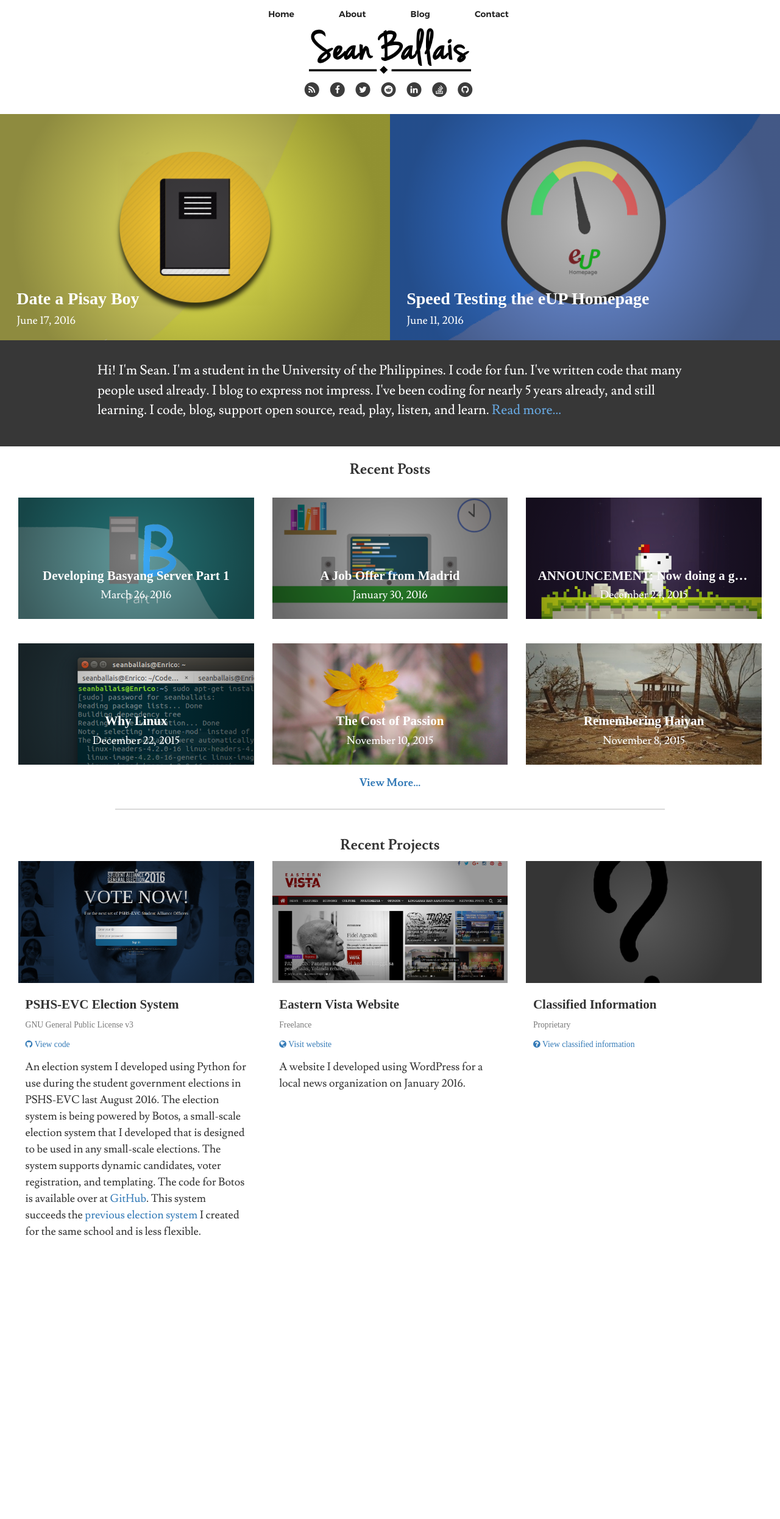
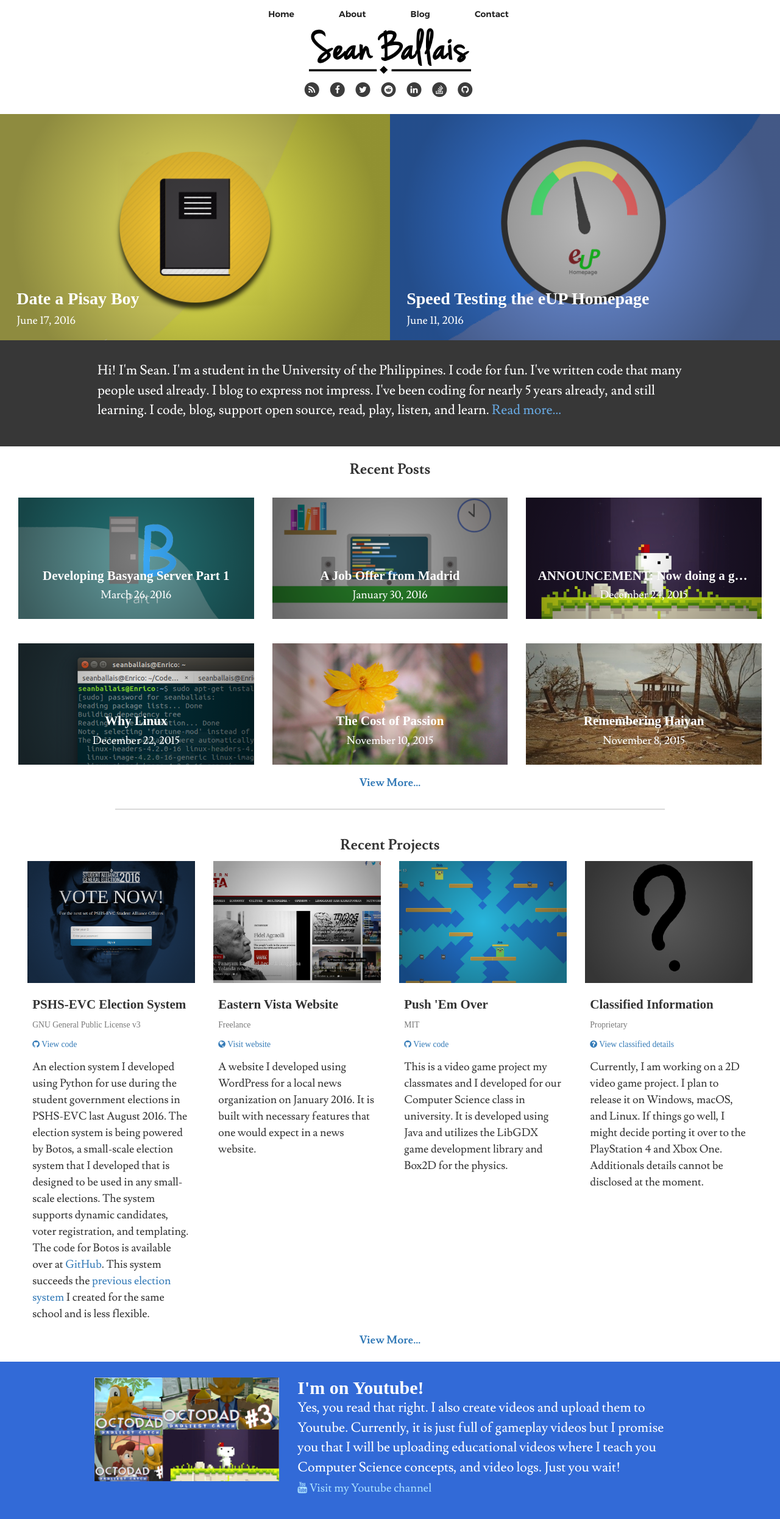
Before and after one commit to seanballais/seanballais.github.io, a Jekyll site: the page built from index.html, in a window 1280 px wide. Shown: the whole page at 61% size. Built offline with Jekyll 4.4.1, drawn with Linux system fonts in a browser that asks for light colours; some web fonts are replaced; before the commit the page ends 2043 px from its top, so only the background shows below that.

Commit message:
Finished adding youtube announcement.

```diff
--- a/index.html
+++ b/index.html
@@ -48,9 +48,10 @@ css_file: index.css
     <hr class="index-divider" />
     <section id="projects" class="container-fluid">
         <h3>Recent Projects</h3>
+        <div class="container-fluid">
             <ul>
                 <li>
-                <div class="item-container col-md-4">
+                    <div class="item-container col-md-3">
                         <div class="item-preview" alt="PSHS-EVC Election System" style="background: radial-gradient(150px, rgba(0, 0, 0, 0), rgba(0, 0, 0, 0.4)), url('/static/img/index/project-1.png') no-repeat center center; background-size: cover;"></div>
                         <h2>
                             PSHS-EVC Election System<br>
@@ -64,7 +65,7 @@ css_file: index.css
                     </div>
                 </li>
                 <li>
-                <div class="item-container col-md-4">
+                    <div class="item-container col-md-3">
                         <div class="item-preview" alt="Eastern Vista website" style="background: radial-gradient(150px, rgba(0, 0, 0, 0), rgba(0, 0, 0, 0.4)), url('/static/img/index/project-2.png') no-repeat center center; background-size: cover;"></div>
                         <h2>
                             Eastern Vista Website<br>
@@ -74,23 +75,52 @@ css_file: index.css
                                 <a href="http://easternvista.com"><span class="fa fa-globe"></span>&nbsp;Visit website</a>
                             </small>
                         </h2>
-                    <h4>A website I developed using WordPress for a local news organization on January 2016.</h4>
+                        <h4>A website I developed using WordPress for a local news organization on January 2016. It is built with necessary features that one would expect in a news website.</h4>
                     </div>
                 </li>
                 <li>
-                <div class="item-container col-md-4">
+                    <div class="item-container col-md-3">
+                        <div class="item-preview" alt="Top secret" style="background: radial-gradient(150px, rgba(0, 0, 0, 0), rgba(0, 0, 0, 0.4)), url('/static/img/index/project-4.png') no-repeat center center; background-size: cover;"></div>
+                        <h2>
+                            Push 'Em Over<br>
+                            <small>
+                                MIT
+                                <br>
+                                <a href="https://github.com/seanballais/push-em-over"><span class="fa fa-github"></span>&nbsp;View code</a>
+                            </small>
+                        </h2>
+                        <h4>This is a video game project my classmates and I developed for our Computer Science class in university. It is developed using Java and utilizes the LibGDX game development library and Box2D for the physics.</h4>
+                    </div>
+                </li>
+                <li>
+                    <div class="item-container col-md-3">
                         <div class="item-preview" alt="Top secret" style="background: radial-gradient(150px, rgba(0, 0, 0, 0), rgba(0, 0, 0, 0.4)), url('/static/img/index/project-3.png') no-repeat center center; background-size: cover;"></div>
                         <h2>
                             Classified Information<br>
                             <small>
                                 Proprietary
                                 <br>
-                            <a href="https://www.youtube.com/v?v=woySeSNBL3o"><span class="fa fa-question-circle"></span>&nbsp;View classified information</a>
+                                <a href="https://www.youtube.com/v?v=woySeSNBL3o"><span class="fa fa-question-circle"></span>&nbsp;View classified details</a>
                             </small>
                         </h2>
-                    <h4></h4>
+                        <h4>Currently, I am working on a 2D video game project. I plan to release it on Windows, macOS, and Linux. If things go well, I might decide porting it over to the PlayStation 4 and Xbox One. Additionals details cannot be disclosed at the moment.</h4>
                     </div>
                 </li>
             </ul>
+        </div>
+        <div id="view-more">
+            <h4><a href="https://github.com/seanballais">View More…</a></h4>
+        </div>
+    </section>
+    <section id="youtube-announcement" class="container-fluid">
+        <div id="info-content">
+            <div id="content-image" class="col-xs-12 col-md-4">
+                <img class="img-responsive center-block" src="/static/img/index/youtube.png" width="320" />
+            </div>
+            <div id="content-text" class="col-xs-12 col-md-8">
+                <h2>I'm on Youtube!</h2>
+                <p>Yes, you read that right. I also create videos and upload them to Youtube. Currently, it is just full of gameplay videos but I promise you that I will be uploading educational videos where I teach you Computer Science concepts, and video logs. Just you wait!<br><small><a href="https://www.youtube.com/channel/UCd8ldjuQgAOIo4uX632IHUA"><span class="fa fa-youtube"></span>&nbsp;Visit my Youtube channel</a></small></p>
+            </div>
+        </div>
     </section>
 </article>
--- a/static/css/global.css
+++ b/static/css/global.css
@@ -186,6 +186,10 @@
 }
 
 /* CSS Global Definitions */
+a {
+    transition: color 0.5s ease !important;
+}
+
 a:hover {
     text-decoration: none;
     cursor: pointer;
--- a/static/css/index.css
+++ b/static/css/index.css
@@ -18,26 +18,45 @@ section#recent-posts {
     padding: 0;
 }
 
-section#quick-info {
+section#quick-info,
+section#youtube-announcement {
     font-family: Lusitana;
     font-size: 1.25em;
-    color: #fff;
-    background-color: rgb(55, 55, 55);
 
     padding: 1%;
 }
 
-section#quick-info div#info-container {
+section#quick-info {
+    color: #fff;
+    background-color: rgb(55, 55, 55);
+}
+
+section#youtube-announcement {
+    color: #000;
+}
+
+section#quick-info div#info-container,
+section#youtube-announcement div#info-content {
     max-width: 1000px;
     margin: 0 auto;
 }
 
 section#quick-info div#info-container a {
+    transition: color 0.5s ease;
     color: rgb(104, 170, 228);
 }
 
 section#quick-info div#info-container a:hover {
     color: rgb(64, 122, 173);
+}
+
+section#youtube-announcement div#info-content a {
+    transition: color 0.5s ease;
+    color: rgb(171, 225, 255);
+}
+
+section#youtube-announcement div#info-content a:hover {
+    color: rgb(135, 209, 250);
 }
 
 section#posts > h3,
@@ -51,11 +70,20 @@ section#projects > h3 {
     text-align: center;
 }
 
-section#posts > h4 {
+section#projects > div#view-more > h4 {
+    font-family: Lusitana;
+    font-weight: bold;
+    text-align: center;
+    margin-bottom: 2%;
+}
+
+section#posts > h4,
+section#projects div#view-more > h4 {
     color: #416396;
 }
 
-section#posts > h4:hover {
+section#posts > h4:hover,
+section#projects div#view-more > h4:hover {
     color: #5785c9;
 }
 
@@ -137,10 +165,19 @@ section#projects div.item-container > h4 {
     font-family: Lusitana;
 }
 
-section#quick-info p {
+section#youtube-announcement > div#info-content h2 {
+    font-family: Raleway;
+    font-weight: bold;
+}
+
+section#quick-info p,
+section#youtube-announcement > div#info-content p {
     display: inline-block;
     font-size: 1.25em;
     line-height: 1.5;
+}
+
+section#quick-info p {
     padding: 2%;
 }
 
@@ -154,3 +191,17 @@ hr.index-divider {
     border-width: 1px;
     border-color: rgb(218, 218, 218);
 }
+
+section#youtube-announcement {
+    background-color: rgb(50, 106, 215);
+    padding: 2%;
+}
+
+section#youtube-announcement p,
+section#youtube-announcement h2 {
+    color: #fff;
+}
+
+section#youtube-announcement div#info-content div#content-text h2 {
+    margin: 0;
+}
```
Also changed, not shown: Gemfile.lock, static/img/index/project-4.png (added), static/img/index/youtube.png (added). Lines whose indentation alone changed are shown as unchanged.
